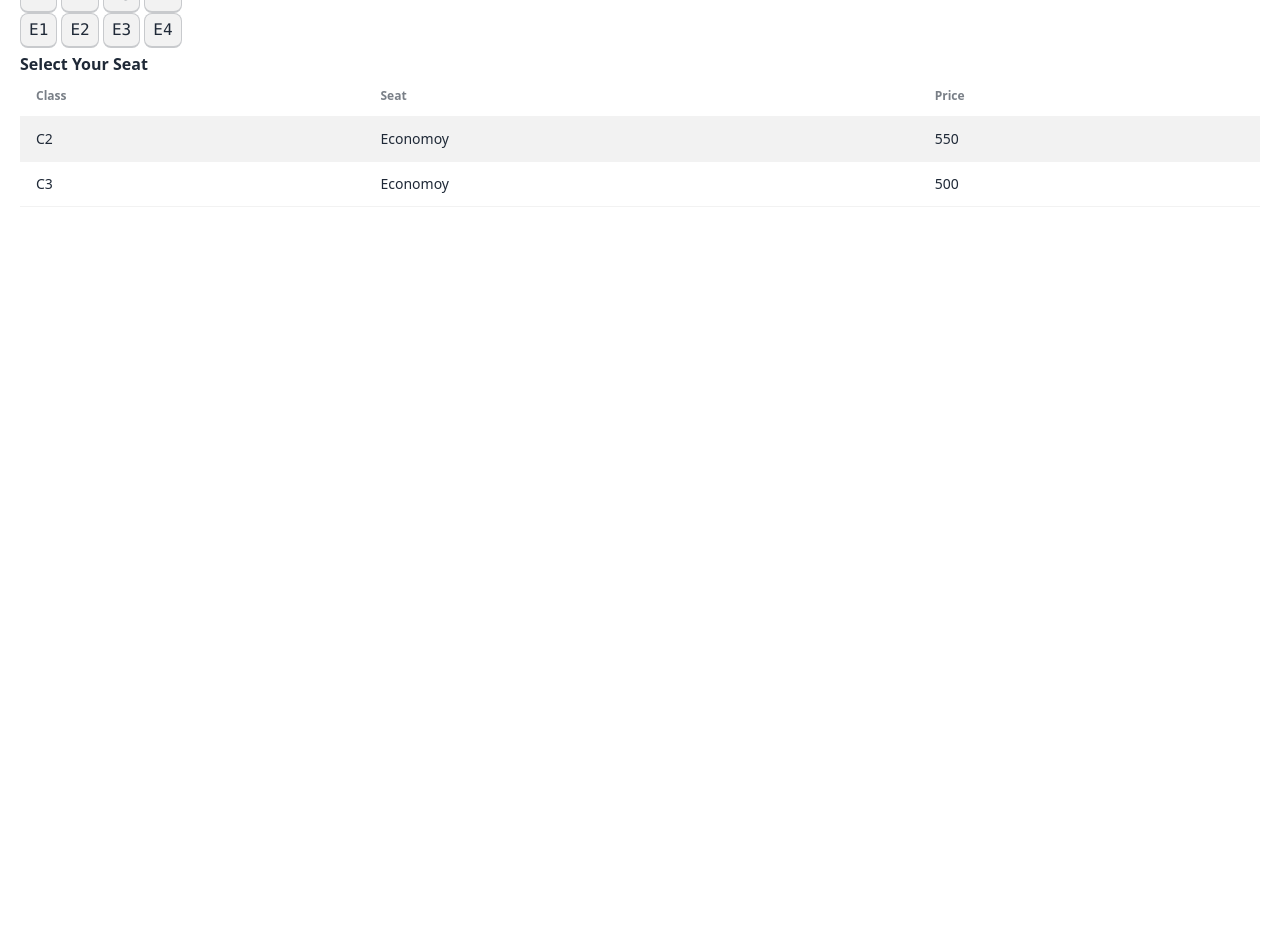
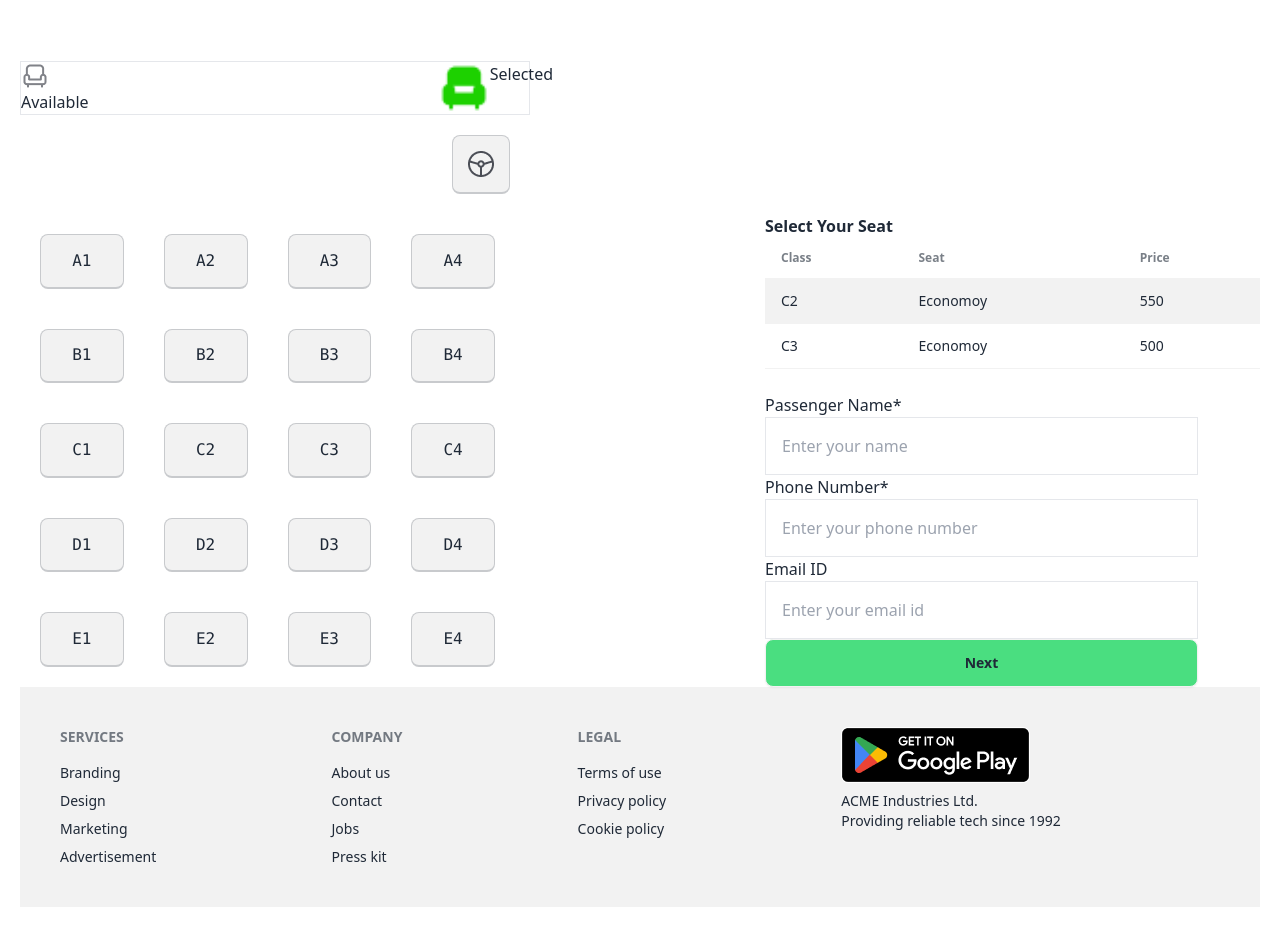
Before and after one commit to jhraju1122/green-line-e-ticket-services, a plain HTML site: page index.html in a window 1280 px wide. Shown: the part 2140-3067 px from the top of the page. Before the commit the page ends 2391 px from the top, so only its background shows below. Drawn offline with nearby package versions, Linux system fonts and the light colour scheme.

Commit message:
added select seat, footer and update site

```diff
--- a/index.css
+++ b/index.css
@@ -4,3 +4,17 @@
     left: 320px;
     color: white;
 }
+
+.bus-seat{
+    width: 40%;
+}
+.discount-calculate{
+    width: 40%;
+    margin-left: 250px;
+}
+.wheel{
+    text-align: end;
+    display: flex;
+    justify-content: flex-end;
+}
+}
--- a/index.html
+++ b/index.html
@@ -106,28 +106,30 @@
   <h1>P.H Paribahan</h1>
   <p>Yes, you can run unit tests and view the results directly within the app. The integrated testing features allow for a streamlined .</p>
 </div>
-<section  class="border   bg-[#F7F8F8]">
+<section  class="border bg-[#F7F8F8] h-[500px]">
  <div class="flex">
 
   <!-- seat left div  -->
-  <div class="flex ">
-    <div class="flex text-center justify-center items-center px-28 w-[808px]">
-      <img src="./images/bus-logo.png" alt="" srcset="">
+  <div class="flex">
+    <div class="flex px-28 w-[808px] ml-0">
+      <img class="w-16 h-12" src="./images/bus-logo.png" alt="" srcset="">
       <h1>Greenline Paribahan <br>Coach-009-WEB ! AC_Business</h1>
       <p></p>
     </div>
-    <div class="flex">
-      <img src="./images/seat-green.png" alt="" srcset="">
-      <p>0 Seats left</p>
   </div>
-  </div>
-  <img class="bg-green-600 ml-10" src="./images/cupon-devider.png" alt="" srcset="">
+  <button class="btn"><img src="./images/seat-green-filled.png" alt="" srcset="">0 seat left</button>
+<div><img src="./images/info-devider.png" alt="" srcset=""></div>
 <div class="ml-32">
   <img src="./images/fare.png" alt="" srcset="">
   <h1>550 Taka</h1>
   <p>Per Seat</p>
 </div>
+
+
  </div>
+
+ <!-- form  -->
+ <div class="">
   <form action="#">
     <input class="w-[808px]" type="text" placeholder="Route"> <br>
     <input class="w-[808px]" type="text" placeholder="Departure Time"><br>
@@ -135,14 +137,16 @@
     <button class="btn">Dropping Point - Bogura</button>
     <button class="btn">Est. Time - 11 Hour</button>
   </form>
+ </div>
 </section>
 
 <!-- Select Your Seat Section  -->
 
 <section>
+
   <!-- Booking part  -->
-  <div class="flex border">
-    <div class="flex flex-1">
+  <div class="flex flex-1 border w-[510px] mt-20">
+    <div class=" flex-1">
       <img src="./images/seat-gray.png" alt="" srcset="">
       <h1>Available</h1>
     </div>
@@ -153,40 +157,35 @@
   </div>
 
   <!-- Seat of passenger and driver  -->
- <div class="w-52">
-  <kbd class="kbd ml-[108px]"><img src="./images/wheel.png" alt="" srcset=""></kbd>
-  <div class=" justify-center gap-5 my-1 w-full ">
-    <kbd class="kbd">A1</kbd>
-    <kbd class="kbd">A2</kbd>
-    <kbd class="kbd">A3</kbd>
-    <kbd class="kbd">A4</kbd> <br>
-
-    <kbd class="kbd">B1</kbd>
-    <kbd class="kbd">B2</kbd>
-    <kbd class="kbd">B3</kbd>
-    <kbd class="kbd">B4</kbd> <br>
-
-    <kbd class="kbd">C1</kbd>
-    <kbd class="kbd">C2</kbd>
-    <kbd class="kbd">C3</kbd>
-    <kbd class="kbd">C4</kbd> <br>
-
-    <kbd class="kbd">D1</kbd>
-    <kbd class="kbd">D2</kbd>
-    <kbd class="kbd">D3</kbd>
-    <kbd class="kbd">D4</kbd> <br>
-
-    <kbd class="kbd">E1</kbd>
-    <kbd class="kbd">E2</kbd>
-    <kbd class="kbd">E3</kbd>
-    <kbd class="kbd">E4</kbd>
+  <div class="w-[510px] wheel">
+    <kbd class="kbd m-5 p-3"><img src="./images/wheel.png" alt="" srcset=""></kbd>
+  </div>
+  <div class=" flex">
+  <div class="bus-seat justify-center  grid grid-cols-4">
+    <kbd class="kbd m-5">A1</kbd>
+    <kbd class="kbd m-5">A2</kbd>
+    <kbd class="kbd m-5">A3</kbd>
+    <kbd class="kbd m-5">A4</kbd>
+    <kbd class="kbd m-5">B1</kbd>
+    <kbd class="kbd m-5">B2</kbd>
+    <kbd class="kbd m-5">B3</kbd>
+    <kbd class="kbd m-5">B4</kbd>
+    <kbd class="kbd m-5">C1</kbd>
+    <kbd class="kbd m-5">C2</kbd>
+    <kbd class="kbd m-5">C3</kbd>
+    <kbd class="kbd m-5">C4</kbd>
+    <kbd class="kbd m-5">D1</kbd>
+    <kbd class="kbd m-5">D2</kbd>
+    <kbd class="kbd m-5">D3</kbd>
+    <kbd class="kbd m-5">D4</kbd>
+    <kbd class="kbd m-5">E1</kbd>
+    <kbd class="kbd m-5">E2</kbd>
+    <kbd class="kbd m-5">E3</kbd>
+    <kbd class="kbd m-5">E4</kbd>
 
 
   </div>
- </div>
-
-  <!-- coupon and form part  -->
-  <div>
+  <div class=" discount-calculate">
     <h1 class="font-extrabold">Select Your Seat</h1>
     <div>
       <div class="overflow-x-auto">
@@ -222,12 +221,58 @@
           </tbody>
         </table>
       </div>
+
+      <form action="">
+        <p>Passenger Name*</p>
+         <input class="w-[433px] h-[64] p-4 border" type="text" placeholder="Enter your name"> <br>
+         <p>Phone Number*</p>
+         <input class="w-[433px] h-[64] p-4 border" type="text" placeholder="Enter your phone number">
+         <p>Email ID</p>
+         <input class="w-[433px] h-[64] p-4 border" type="text" placeholder="Enter your email id"> <br>
+         <button class="btn bg-green-400 w-[433px] h-[64] p-4 border">Next</button>
+      </form>
     </div>
+
+
   </div>
+
+
+ </div>
+
+  <!-- coupon and form part  -->
+
 </section>
 
     </main>
 
+<!-- footer section  -->
 
+<footer class="footer p-10 bg-base-200 text-base-content">
+  <nav>
+    <h6 class="footer-title">Services</h6>
+    <a class="link link-hover">Branding</a>
+    <a class="link link-hover">Design</a>
+    <a class="link link-hover">Marketing</a>
+    <a class="link link-hover">Advertisement</a>
+  </nav>
+  <nav>
+    <h6 class="footer-title">Company</h6>
+    <a class="link link-hover">About us</a>
+    <a class="link link-hover">Contact</a>
+    <a class="link link-hover">Jobs</a>
+    <a class="link link-hover">Press kit</a>
+  </nav>
+  <nav>
+    <h6 class="footer-title">Legal</h6>
+    <a class="link link-hover">Terms of use</a>
+    <a class="link link-hover">Privacy policy</a>
+    <a class="link link-hover">Cookie policy</a>
+  </nav>
+
+  <aside>
+     <img src="./images/Group 104.png" alt="" srcset="">
+    <p>ACME Industries Ltd.<br>Providing reliable tech since 1992</p>
+  </aside>
+</footer>
 </body>
 </html>
```
Also changed, not shown: images/Group 104.png (added). Lines whose indentation alone changed are shown as unchanged.
